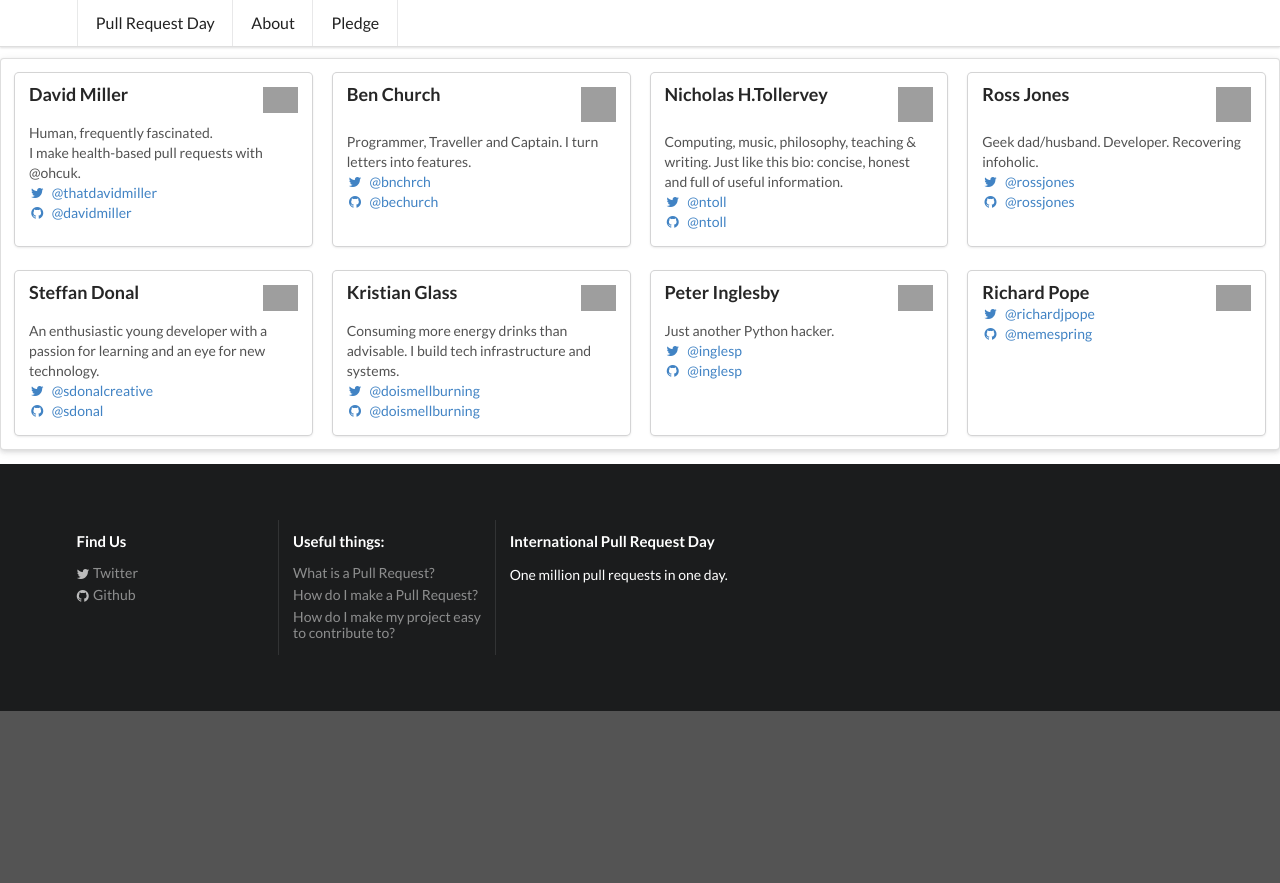
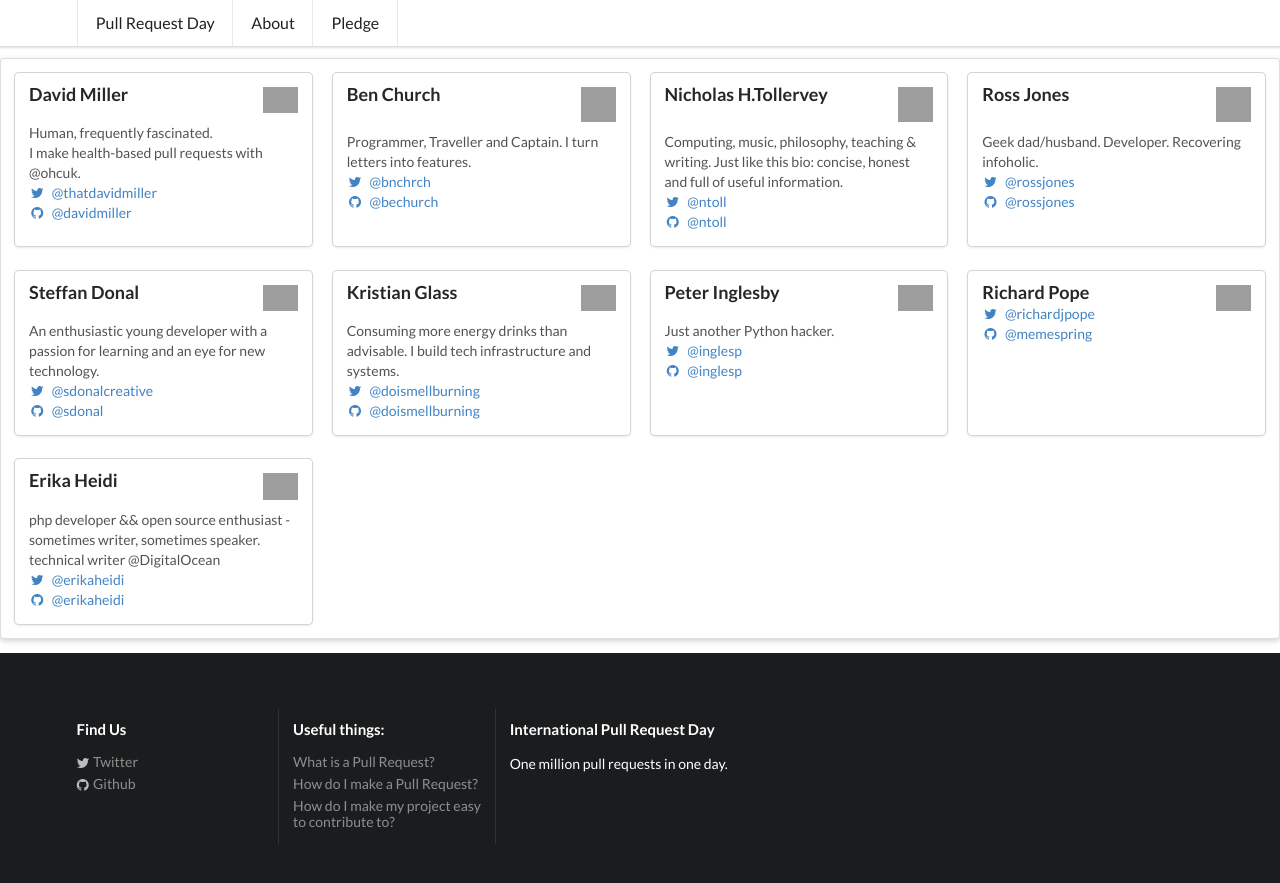
Before and after one commit to pullrequestday/pullrequestday, a Jekyll site: the page built from pledge/index.html, in a window 1280 px wide and 900 px high, scrolled down 1869 px. Shown: the top 883 px of the window. Built offline with Jekyll 4.4.1, drawn with Linux system fonts in a browser that asks for light colours; before the commit the page ends 2580 px from its top, so only the background shows below that; grey boxes are pictures that could not be loaded.

Commit message:
Adding myself

```diff
--- a/pledge/index.html
+++ b/pledge/index.html
@@ -274,6 +274,34 @@
   </div> <!-- End of content -->
 </div> <!-- End of card -->
 
+    <div class="ui card">
+  <div class="content">
+    <img class="right floated mini ui image"
+            src="https://pbs.twimg.com/profile_images/662671504958603264/iwe4Zsym.jpg">
+    <div class="header">
+      Erika Heidi
+    </div>
+    <div class="description">
+      php developer && open source enthusiast - sometimes writer, sometimes speaker. technical writer @DigitalOcean
+    </div>
+    <div class="extra content">
+      <p>
+        <a target="_blank"
+              href="http://twitter.com/erikaheidi">
+          <i class="twitter icon"></i>
+          @erikaheidi
+        </a>
+        <br />
+        <a target="_blank"
+              href="http://github.com/erikaheidi">
+          <i class="github icon"></i>
+          @erikaheidi
+        </a>
+      </p>
+    </div>
+  </div> <!-- End of content -->
+</div> <!-- End of card -->
+
     <!-- ATTENTION PLEDGE MAKERS:  -->
     <!-- INSERT YOUR PLEDGE IMMEDIATELY ABOVE THIS COMMENT -->
 
```
